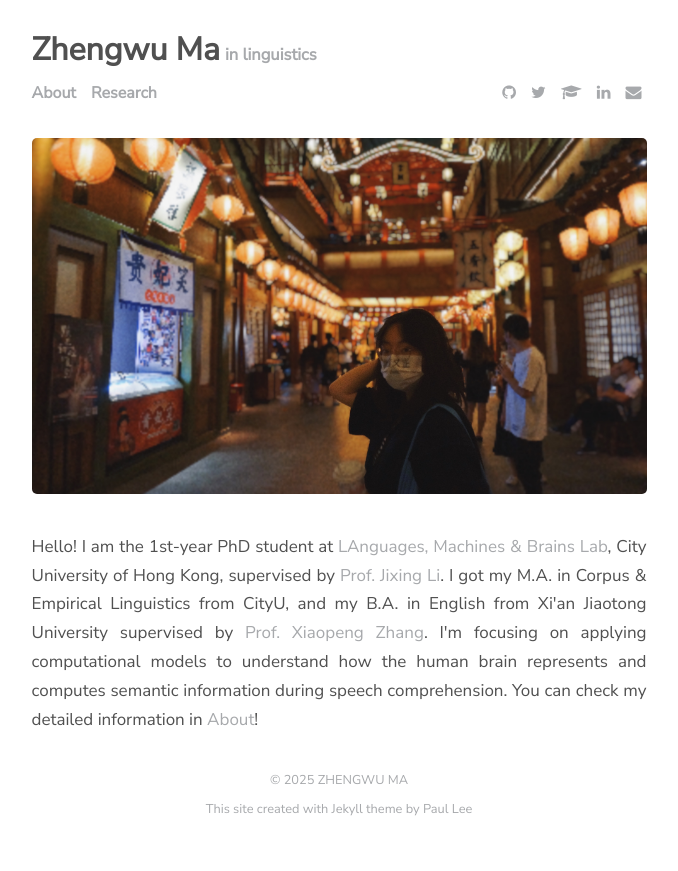
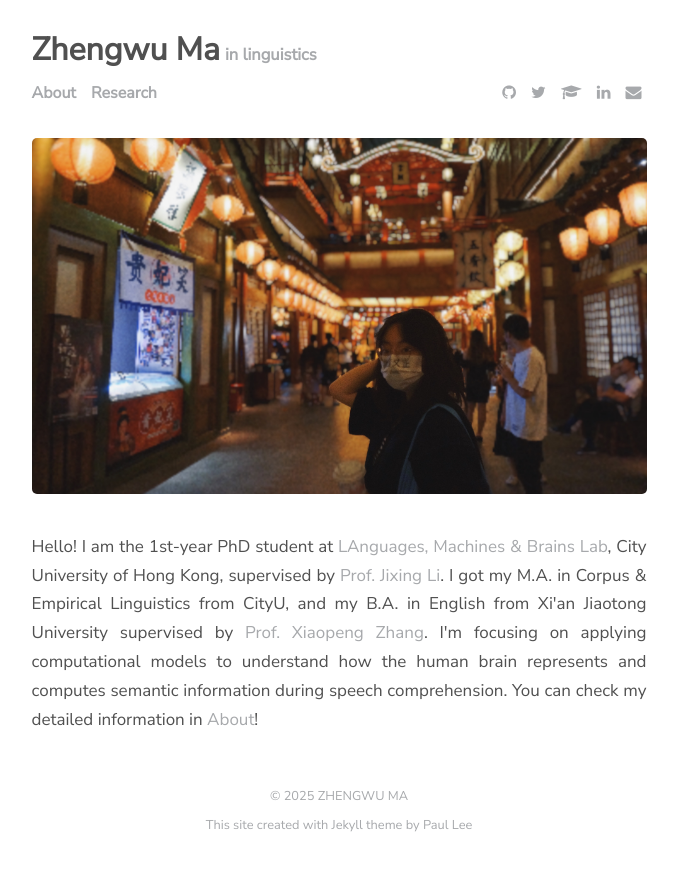
Before and after one commit to zhengwuma/zhengwuma.github.io, a Jekyll site: the page built from index.html, in a window 1280 px wide. Shown: the top 871 px of the page, without its empty margins (301-979 px from the left). Built offline with Jekyll 4.4.1, drawn with Linux system fonts in a browser that asks for light colours; the list of posts is cut into pages by our own code.

Commit message:
Update _default.scss

```diff
--- a/_sass/_default.scss
+++ b/_sass/_default.scss
@@ -90,7 +90,7 @@
 .footer {
   color: $light-gray-color;
   text-align: center;
-  margin: 2rem;
+  margin: 3rem;
 }
 
 .footer a {
```
